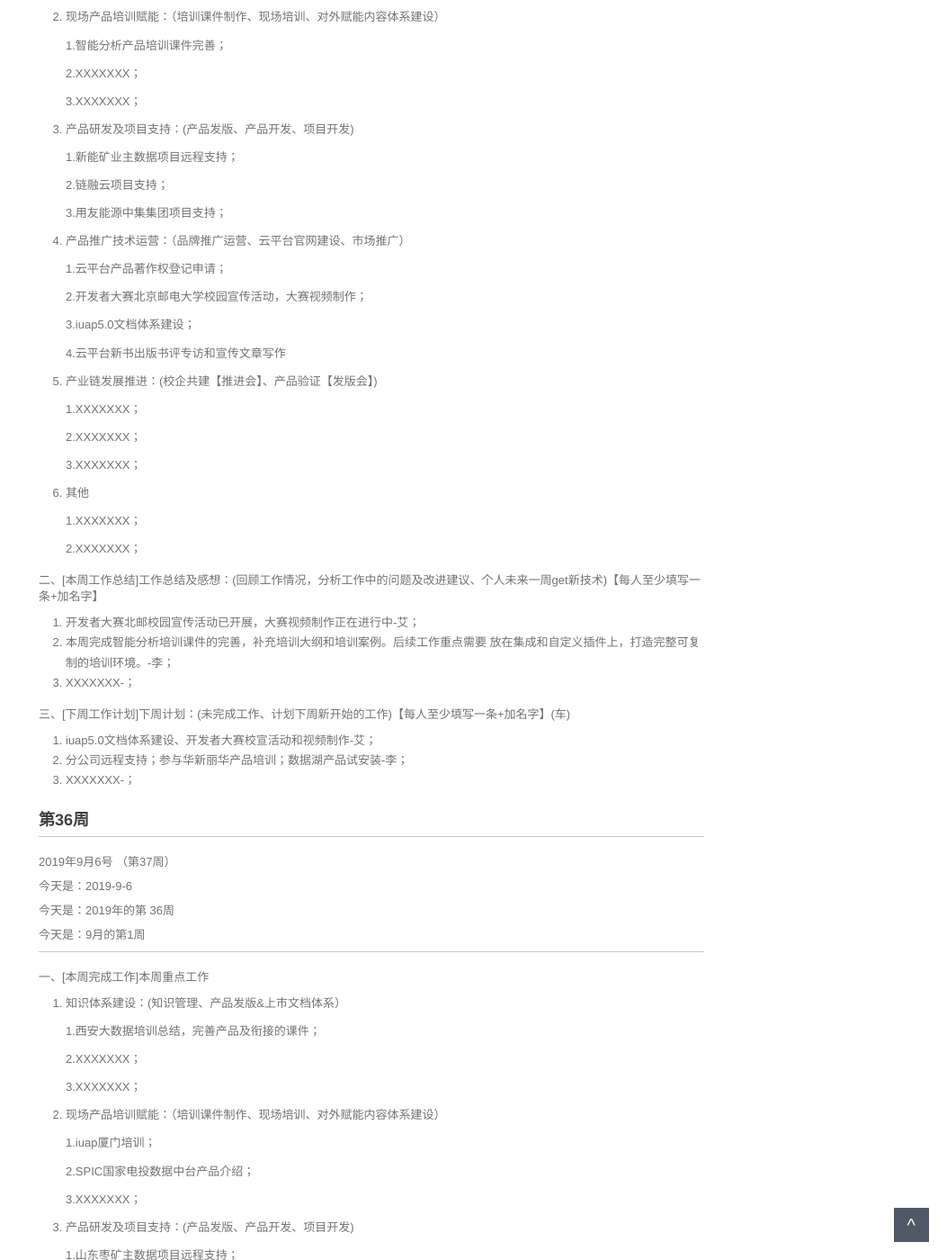
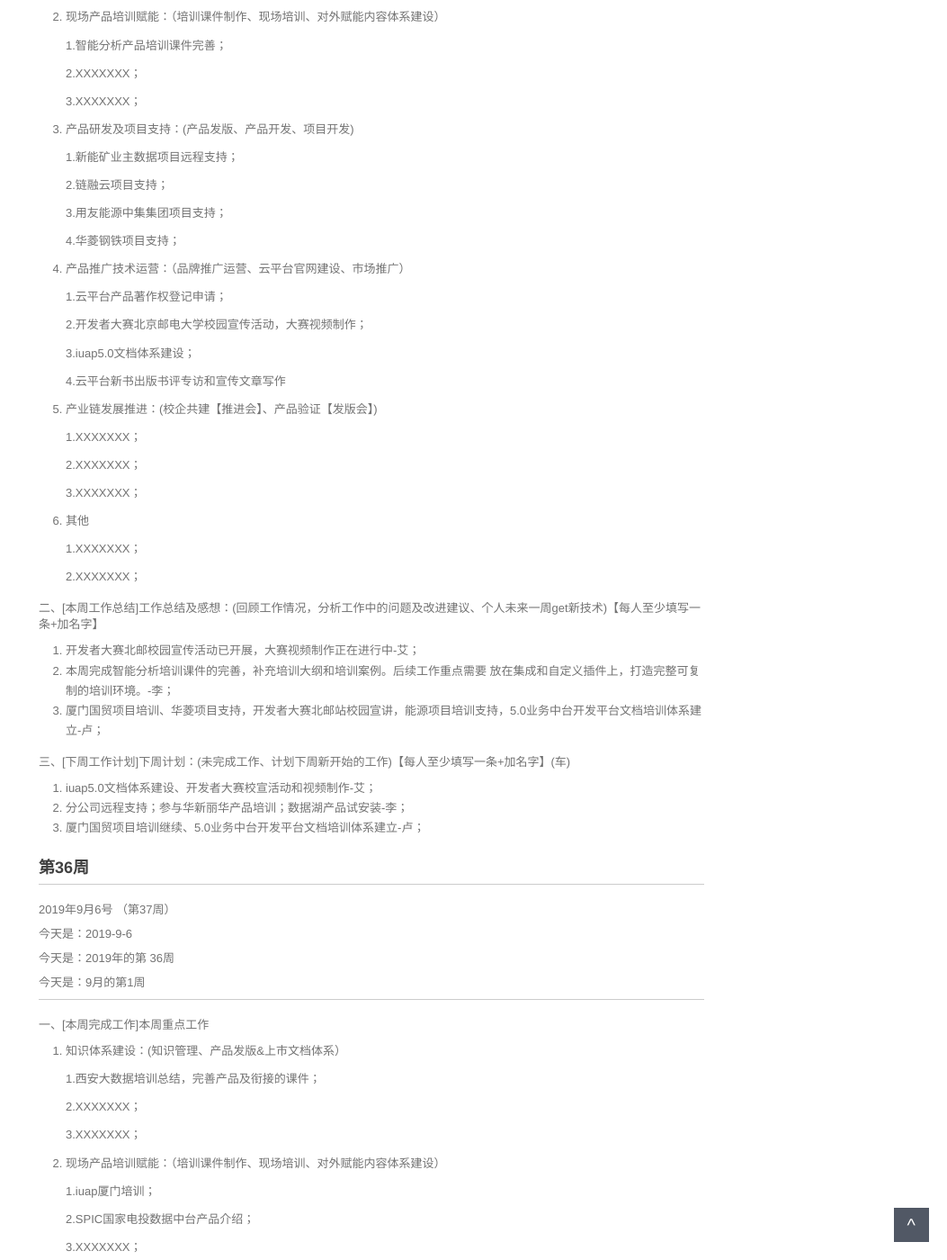
Before and after one commit to walllFlower/blog, a Jekyll site: the page built from _posts/2018-07-17-day_report_cxz.md, in a window 1280 px wide and 1400 px high, scrolled down 652 px. Shown: the whole window at 90% size, without its empty margins (227-1280 px from the left). Built offline with Jekyll 4.4.1, drawn with Linux system fonts in a browser that asks for light colours; comment, search, counter and statistics services are not loaded.

Commit message:
Update 2018-07-17-day_report_cxz.md

```diff
--- a/_posts/2018-07-17-day_report_cxz.md
+++ b/_posts/2018-07-17-day_report_cxz.md
@@ -48,6 +48,8 @@ categories: 技术运营工作周报
 
     3.用友能源中集集团项目支持；
 
+    4.华菱钢铁项目支持；
+
 4. 产品推广技术运营：（品牌推广运营、云平台官网建设、市场推广）
 
     1.云平台产品著作权登记申请；
@@ -77,13 +79,13 @@ categories: 技术运营工作周报
 
 1. 开发者大赛北邮校园宣传活动已开展，大赛视频制作正在进行中-艾；
 2. 本周完成智能分析培训课件的完善，补充培训大纲和培训案例。后续工作重点需要 放在集成和自定义插件上，打造完整可复制的培训环境。-李；
-3. XXXXXXX-；
+3. 厦门国贸项目培训、华菱项目支持，开发者大赛北邮站校园宣讲，能源项目培训支持，5.0业务中台开发平台文档培训体系建立-卢；
 
 三、[下周工作计划]下周计划：(未完成工作、计划下周新开始的工作)【每人至少填写一条+加名字】(车)
 
 1. iuap5.0文档体系建设、开发者大赛校宣活动和视频制作-艾；
 2. 分公司远程支持；参与华新丽华产品培训；数据湖产品试安装-李；
-3. XXXXXXX-；
+3. 厦门国贸项目培训继续、5.0业务中台开发平台文档培训体系建立-卢；
 
 
 
```
